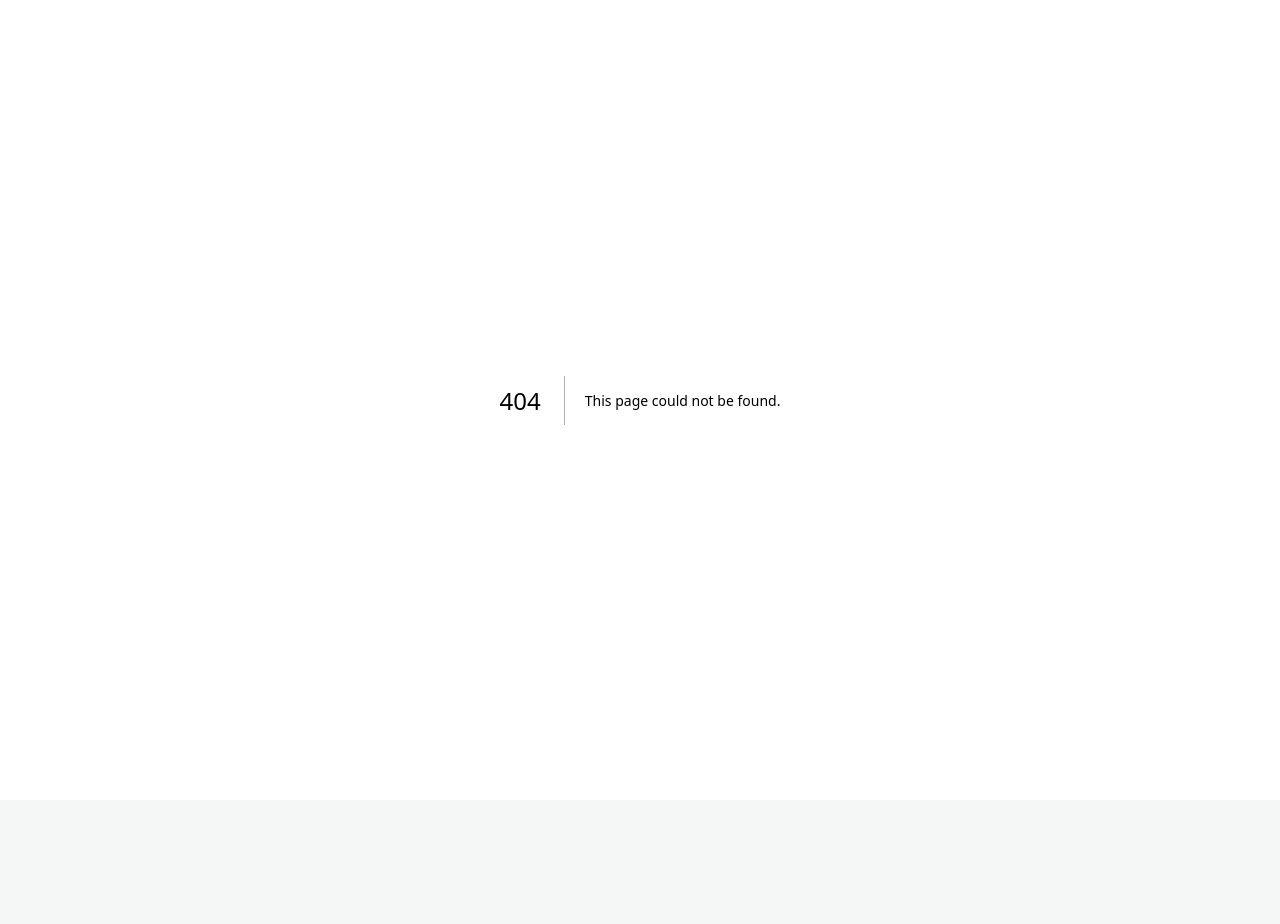
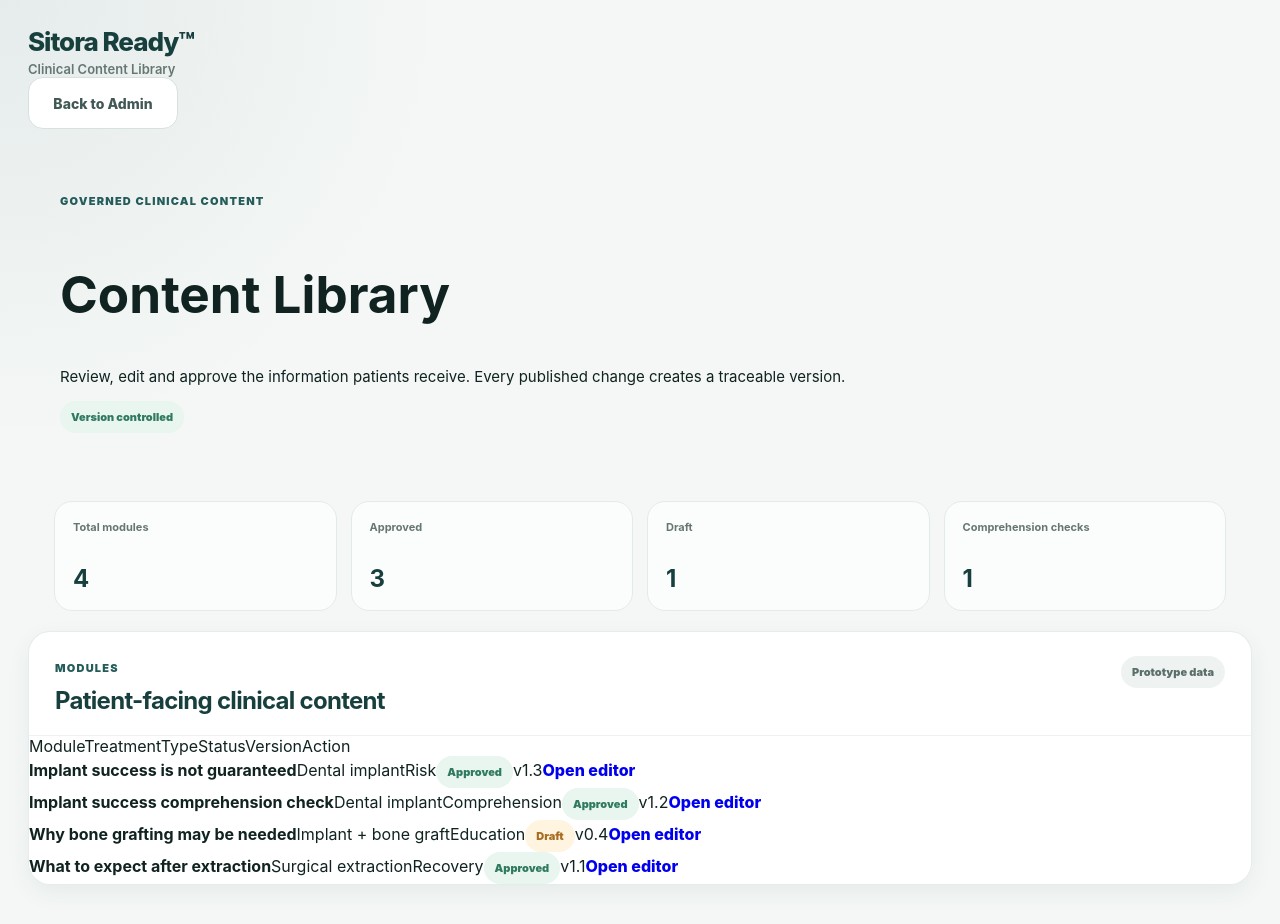
Before and after one commit to Nylon1/Sitora-Ready, a Next.js app: page /admin/content in a window 1280 px wide. Before the commit this address had no page. Before the commit the page ends 800 px from the top, so only its background shows below. Built offline with nearby package versions, Linux system fonts and the light colour scheme.

Commit message:
Add content library route

```diff
--- /dev/null
+++ b/app/admin/content/page.tsx
@@ -0,0 +1,5 @@
+import ContentLibraryWorkspace from '../../../components/ContentLibraryWorkspace';
+
+export default function ContentLibraryPage() {
+  return <ContentLibraryWorkspace />;
+}
```
